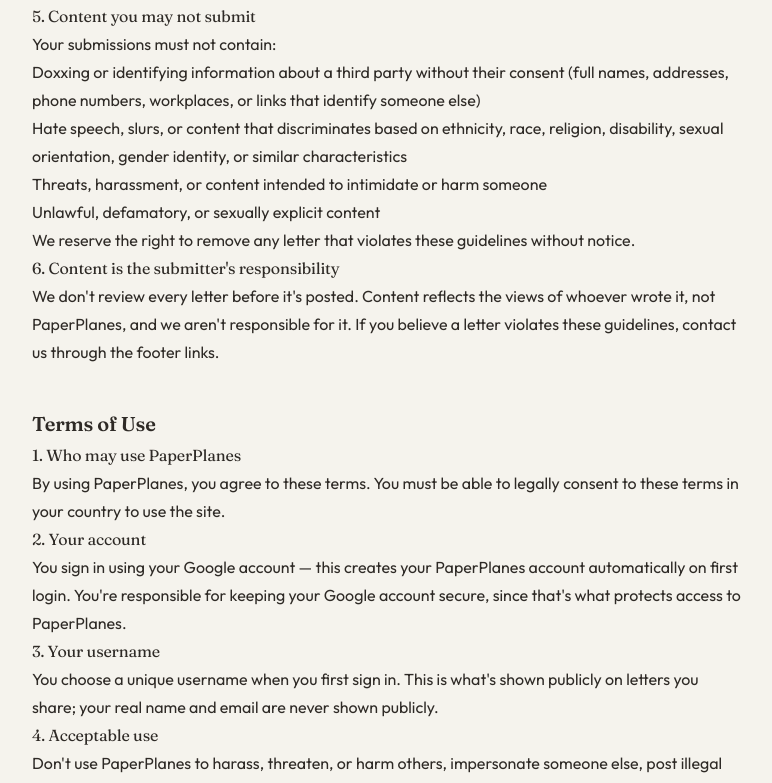
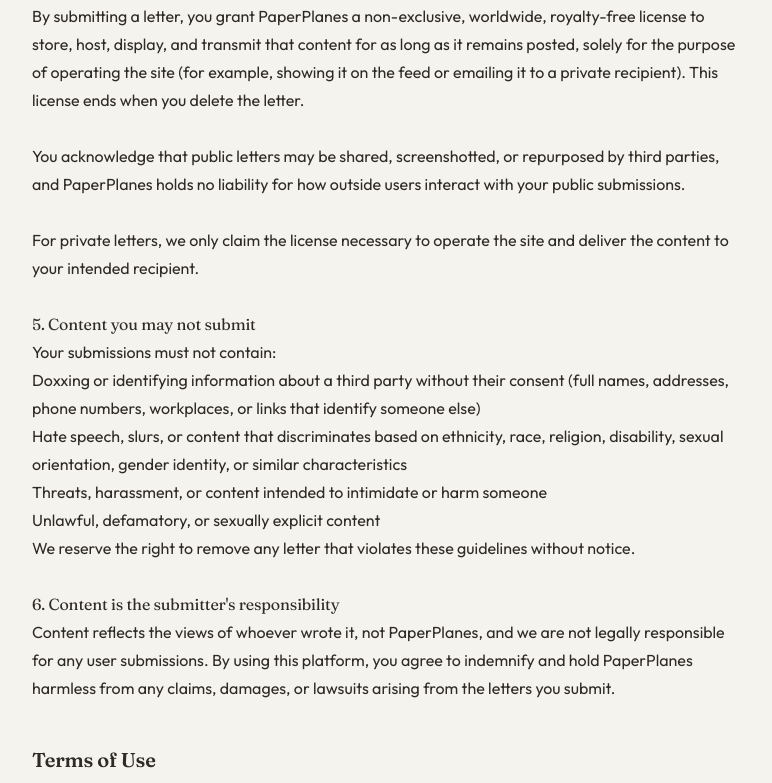
Before and after one commit to katrinamaramba/paperplanes, a Next.js app: page /terms in a window 1280 px wide. Shown: the part 789-1572 px from the top of the page, without its empty margins (253-1025 px from the left). Built offline with nearby package versions, Linux system fonts and the light colour scheme; no server answers; a web font is replaced by a local one.

Commit message:
terms and privacy

```diff
--- a/app/terms/page.tsx
+++ b/app/terms/page.tsx
@@ -8,6 +8,7 @@
         <h2 style={{ fontSize: 20, fontWeight: 600, marginTop: 40 }}>Terms of Submission</h2>
 
         <p>By submitting a letter, you acknowledge and agree that:</p>
+        <br />
 
         <h3>1. What happens to your submission</h3>
         <p>
@@ -17,6 +18,7 @@
           unique link. We do our best to keep the site running reliably, but we don't
           guarantee uninterrupted access.
         </p>
+        <br />
 
         <h3>2. Deleting your letters</h3>
         <p>
@@ -24,6 +26,7 @@
           delete any letter you've written at any time from your dashboard, and it will be
           permanently removed from public view and our database.
         </p>
+        <br />
 
         <h3>3. You own what you write, and you confirm you have the right to submit it</h3>
         <p>
@@ -31,6 +34,7 @@
           the right to submit the content you post, and that doing so doesn't infringe on
           anyone else's rights.
         </p>
+        <br />
 
         <h3>4. License you grant us</h3>
         <p>
@@ -39,7 +43,19 @@
           long as it remains posted, solely for the purpose of operating the site (for
           example, showing it on the feed or emailing it to a private recipient). This
           license ends when you delete the letter.
+        <p>
+            <br />
+        You acknowledge that public letters may be shared, screenshotted,
+        or repurposed by third parties, and PaperPlanes holds no liability
+        for how outside users interact with your public submissions.
         </p>
+        <br />
+        <p>
+        For private letters, we only claim the license necessary to
+        operate the site and deliver the content to your intended recipient.
+        </p>
+        </p>
+        <br />
 
         <h3>5. Content you may not submit</h3>
         <p>Your submissions must not contain:</p>
@@ -54,27 +70,33 @@
           notice.
         </p>
 
+        <br />
+
         <h3>6. Content is the submitter's responsibility</h3>
         <p>
-          We don't review every letter before it's posted. Content reflects the views of
-          whoever wrote it, not PaperPlanes, and we aren't responsible for it. If you
-          believe a letter violates these guidelines, contact us through the footer links.
+          Content reflects the views of whoever wrote it, not PaperPlanes,
+          and we are not legally responsible for any user submissions.
+          By using this platform, you agree to indemnify and hold PaperPlanes
+          harmless from any claims, damages, or lawsuits arising from the letters you submit.
         </p>
 
         <h2 style={{ fontSize: 20, fontWeight: 600, marginTop: 40 }}>Terms of Use</h2>
+        <br />
 
         <h3>1. Who may use PaperPlanes</h3>
         <p>
           By using PaperPlanes, you agree to these terms. You must be able to legally
           consent to these terms in your country to use the site.
         </p>
+        <br />
 
         <h3>2. Your account</h3>
         <p>
-          You sign in using your Google account — this creates your PaperPlanes account
-          automatically on first login. You're responsible for keeping your Google account
-          secure, since that's what protects access to PaperPlanes.
+          You sign in using your Google account, which creates your PaperPlanes account
+          automatically on your first login. You are solely responsible for keeping your
+          Google account secure to protect access to your PaperPlanes dashboard.
         </p>
+        <br />
 
         <h3>3. Your username</h3>
         <p>
@@ -82,6 +104,7 @@
           publicly on letters you share; your real name and email are never shown
           publicly.
         </p>
+        <br />
 
         <h3>4. Acceptable use</h3>
         <p>
@@ -90,6 +113,7 @@
           operation (for example, scraping content or attempting unauthorized access). We
           reserve the right to suspend or remove accounts that violate this.
         </p>
+        <br />
 
         <h3>5. No warranty</h3>
         <p>
@@ -97,6 +121,7 @@
           for any damages arising from your use of the site, to the extent permitted by
           law.
         </p>
+        <br />
 
         <h3>6. Changes to these terms</h3>
         <p>
@@ -104,6 +129,7 @@
           means you accept the updated terms. Material changes will be reflected by an
           updated "Last updated" date above.
         </p>
+        <br />
 
         <h3>7. Ending your use</h3>
         <p>
@@ -112,6 +138,7 @@
         </p>
 
         <h2 style={{ fontSize: 20, fontWeight: 600, marginTop: 40 }}>Privacy Policy</h2>
+        <br />
 
         <h3>1. What we collect</h3>
         <p>
@@ -121,6 +148,7 @@
           recipient email addresses and the pen name you choose to sign with. We don't
           collect payment information, phone numbers, or physical addresses.
         </p>
+        <br />
 
         <h3>2. How we use it</h3>
         <p>
@@ -129,6 +157,7 @@
           private letter links to the recipients you specify. We don't use your data for
           advertising or sell it to third parties.
         </p>
+        <br />
 
         <h3>3. Third-party services we use</h3>
         <p>
@@ -138,6 +167,7 @@
           letters. Each of these providers processes data on our behalf and maintains
           their own security and privacy practices.
         </p>
+        <br />
 
         <h3>4. Data retention</h3>
         <p>
@@ -146,6 +176,7 @@
           removes it. To request full account deletion, contact us through the footer
           links.
         </p>
+        <br />
 
        <h3>5. Your rights</h3>
         <p>
@@ -153,12 +184,14 @@
           dashboard. You may request a copy of your data or full account deletion by
           contacting us.
         </p>
+        <br />
 
         <h3>6. Children's privacy</h3>
         <p>
           PaperPlanes is not directed at children. We don't knowingly collect data from
           anyone under the age required to consent to these terms in their jurisdiction.
         </p>
+        <br />
 
         <h3>7. Changes to this policy</h3>
         <p>
```
